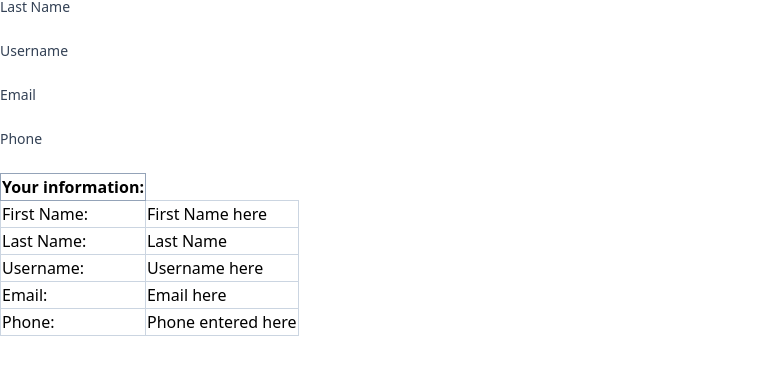
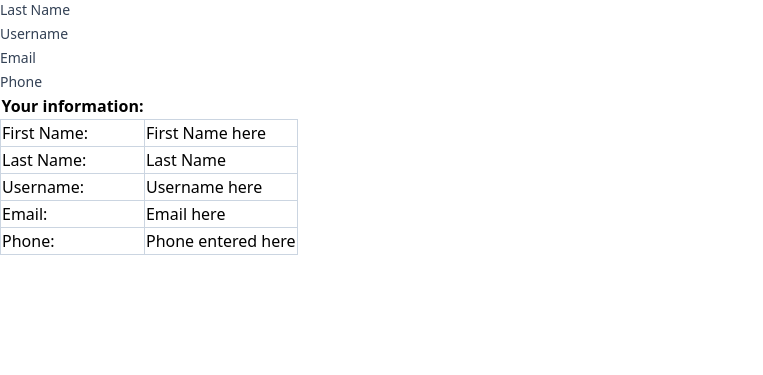
Before and after one commit to maceyjshort/mshort-final-cis-277, a website built with Vite: page index.html in a window 1280 px wide. Shown: the part 75-450 px from the top of the page, without its empty margins (0-763 px from the left). Built offline with nearby package versions, Linux system fonts and the light colour scheme.

Commit message:
Work on format

```diff
--- a/index.html
+++ b/index.html
@@ -16,30 +16,30 @@
     </h1>
     <form>
       <label class="block">
-        <span class="bock font-md text-sm text-slate-700">First Name</span>
+        <span class="text-sm font-medium text-slate-700">First Name</span>
         <input type="text" name="firstName" />
       </label>
       <label class="block">
-        <span class="block text-sm font-medium text-slate-700">Last Name</span>
+        <span class="text-sm font-medium text-slate-700">Last Name</span>
         <input type="text" name="lastName" />
       </label>
       <label class="block">
-        <span class="block text-sm font-medium text-slate-700">Username</span>
+        <span class="text-sm font-medium text-slate-700">Username</span>
         <input type="text" name="text" />
       </label>
       <label class="block">
-        <span class="block text-sm font-medium text-slate-700">Email</span>
+        <span class="text-sm font-medium text-slate-700">Email</span>
         <input type="email" name="email" />
       </label>
       <label class="block">
-        <span class="block text-sm font-medium text-slate-700">Phone</span>
+        <span class="text-sm font-medium text-slate-700">Phone</span>
         <input type="number" name="phone" />
       </label>
     </form>
     <table class="border-spacing-0.5 border-slate-900">
       <thead>
         <tr>
-          <th class="span-two border border-slate-400">Your information:</th>
+          <th class="border-slate-400">Your information:</th>
         </tr>
       </thead>
       <tbody>
```
